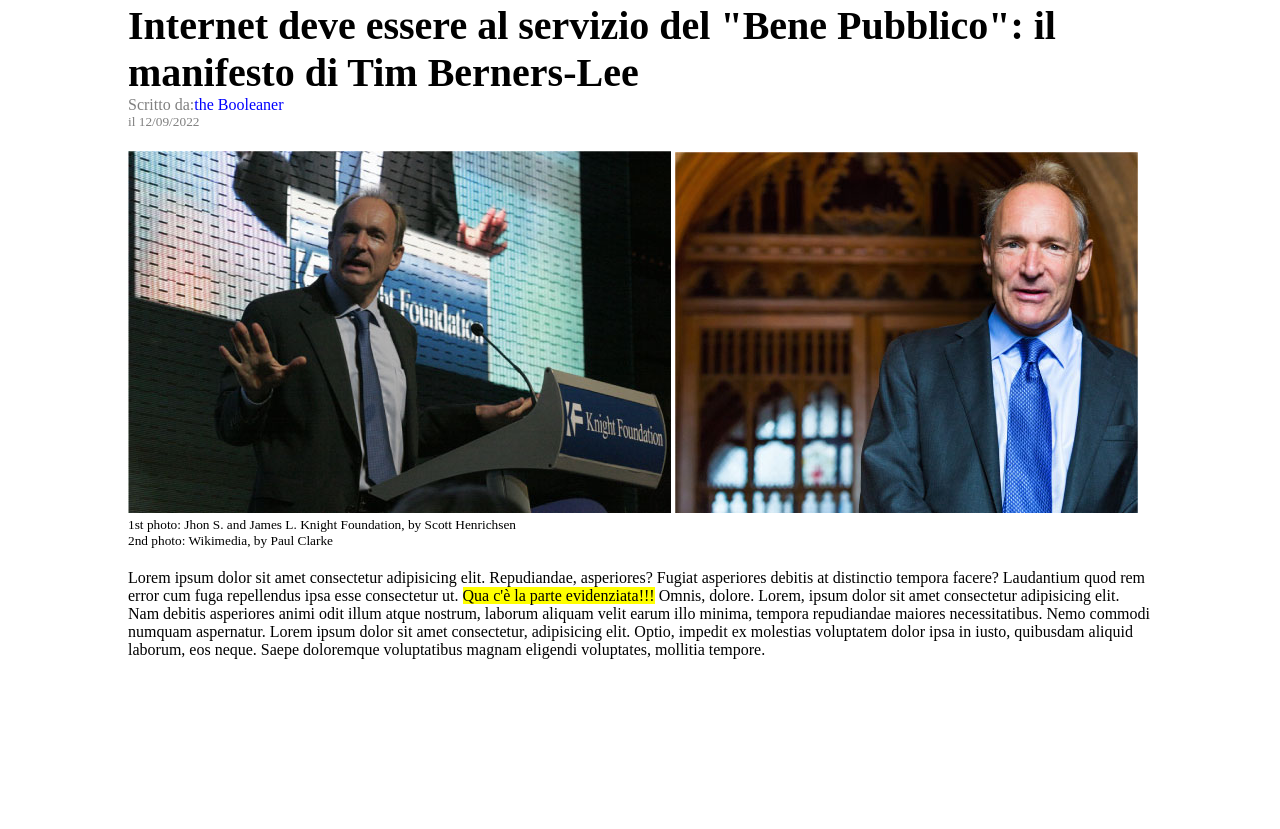
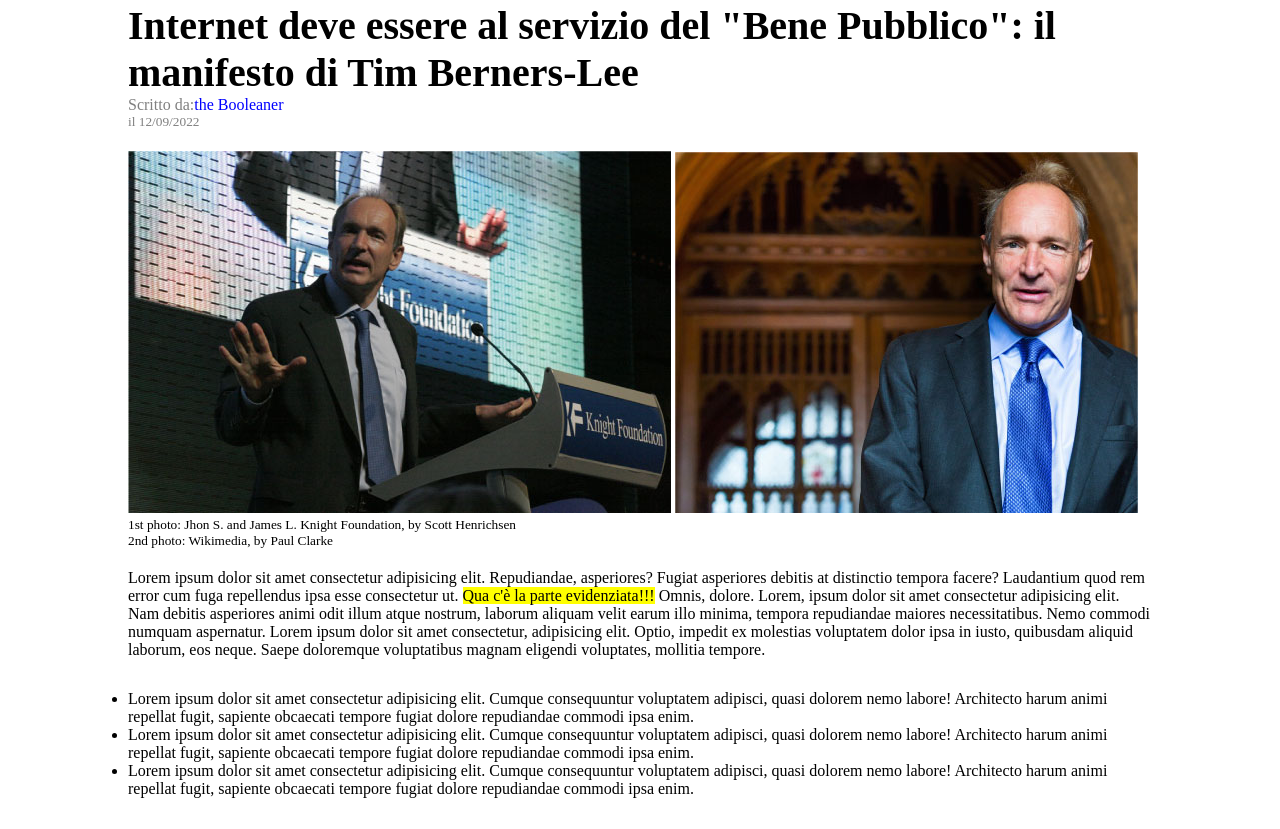
Before and after one commit to AndreaDeCeglia/html-css-booleaner, a plain HTML site: page index.html in a window 1280 px wide. Shown: the part 151-980 px from the top of the page. Before the commit the page ends 810 px from the top, so only its background shows below. Drawn offline with Linux system fonts and the light colour scheme.

Commit message:
list done

```diff
--- a/assets/css/style.css
+++ b/assets/css/style.css
@@ -29,3 +29,8 @@ h1{
     margin-top: 2%;
     margin-bottom: 2%;
 }
+
+#list{
+    margin-top: 3%;
+    margin-bottom: 3%;
+}
--- a/index.html
+++ b/index.html
@@ -34,6 +34,14 @@
             <p>Lorem ipsum dolor sit amet consectetur adipisicing elit. Repudiandae, asperiores? Fugiat asperiores debitis at distinctio tempora facere? Laudantium quod rem error cum fuga repellendus ipsa esse consectetur ut. <mark>Qua c'è la parte evidenziata!!!</mark> Omnis, dolore. Lorem, ipsum dolor sit amet consectetur adipisicing elit. Nam debitis asperiores animi odit illum atque nostrum, laborum aliquam velit earum illo minima, tempora repudiandae maiores necessitatibus. Nemo commodi numquam aspernatur. Lorem ipsum dolor sit amet consectetur, adipisicing elit. Optio, impedit ex molestias voluptatem dolor ipsa in iusto, quibusdam aliquid laborum, eos neque. Saepe doloremque voluptatibus magnam eligendi voluptates, mollitia tempore.</p>
         </section>
 
+        <section id="list">
+            <ul>
+                <li>Lorem ipsum dolor sit amet consectetur adipisicing elit. Cumque consequuntur voluptatem adipisci, quasi dolorem nemo labore! Architecto harum animi repellat fugit, sapiente obcaecati tempore fugiat dolore repudiandae commodi ipsa enim.</li>
+                <li>Lorem ipsum dolor sit amet consectetur adipisicing elit. Cumque consequuntur voluptatem adipisci, quasi dolorem nemo labore! Architecto harum animi repellat fugit, sapiente obcaecati tempore fugiat dolore repudiandae commodi ipsa enim.</li>
+                <li>Lorem ipsum dolor sit amet consectetur adipisicing elit. Cumque consequuntur voluptatem adipisci, quasi dolorem nemo labore! Architecto harum animi repellat fugit, sapiente obcaecati tempore fugiat dolore repudiandae commodi ipsa enim.</li>
+            </ul>
+        </section>
+
 
     </main>
 
```
